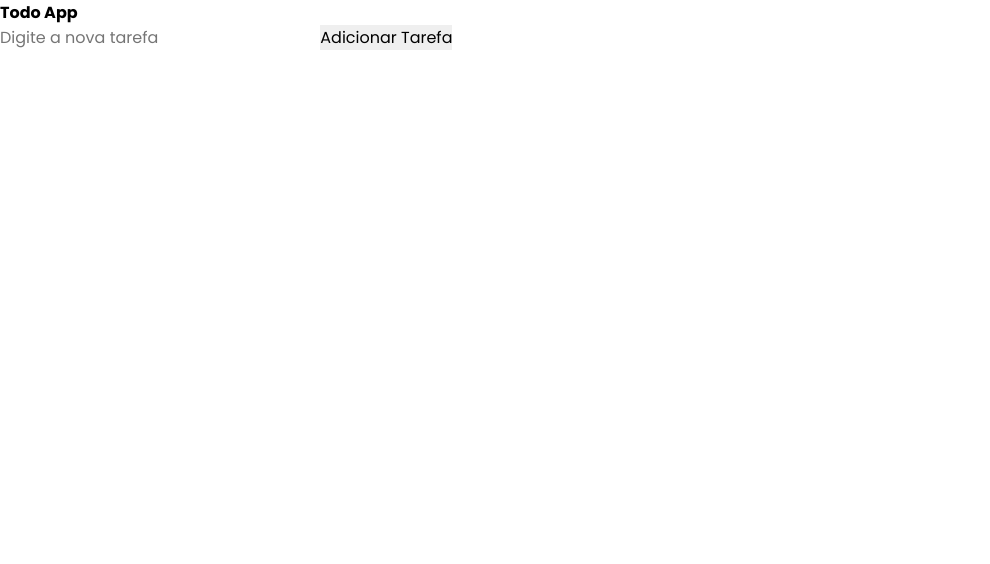
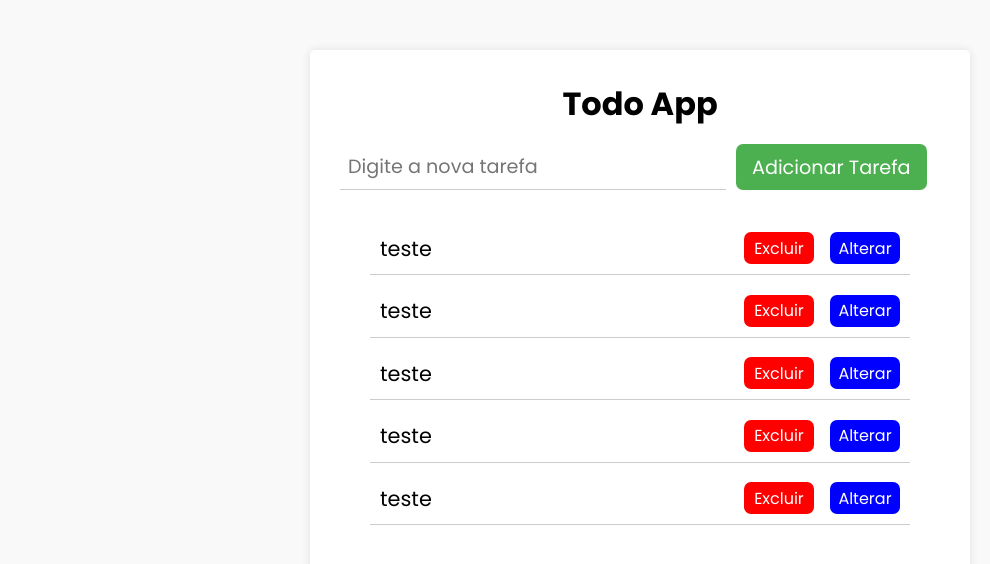
Before and after one commit to gtretow/legendary-broccoli, a plain HTML site: page front-end/pages/todoApp.html in a window 1280 px wide. Shown: the whole page, without its empty margins (0-990 px from the left). Drawn offline with Linux system fonts and the light colour scheme.

Commit message:
css for app

```diff
--- a/front-end/pages/todoApp.html
+++ b/front-end/pages/todoApp.html
@@ -14,10 +14,12 @@
 
     <!-- styles -->
     <link rel="stylesheet" href="../src/css/todoApp.css" />
+    <link rel="stylesheet" href="../src/css/reset.css" />
 
     <title>Todo App</title>
   </head>
   <body>
+    <div class="container">
       <h1 class="todo-app__title">Todo App</h1>
 
       <!-- Formulário para adicionar nova tarefa -->
@@ -37,7 +39,43 @@
       <!-- Lista de tarefas -->
       <ul class="todo-app__list" id="taskList">
         <!-- As tarefas serão inseridas aqui -->
+        <div class="todo-app__list--taskContainer">
+          <li>teste</li>
+          <div class="todo-app__list--buttonContainer">
+            <button class="btn todo-app__list--deleteButton">Excluir</button>
+            <button class="btn todo-app__list--updateButton">Alterar</button>
+          </div>
+        </div>
+        <div class="todo-app__list--taskContainer">
+          <li>teste</li>
+          <div class="todo-app__list--buttonContainer">
+            <button class="btn todo-app__list--deleteButton">Excluir</button>
+            <button class="btn todo-app__list--updateButton">Alterar</button>
+          </div>
+        </div>
+        <div class="todo-app__list--taskContainer">
+          <li>teste</li>
+          <div class="todo-app__list--buttonContainer">
+            <button class="btn todo-app__list--deleteButton">Excluir</button>
+            <button class="btn todo-app__list--updateButton">Alterar</button>
+          </div>
+        </div>
+        <div class="todo-app__list--taskContainer">
+          <li>teste</li>
+          <div class="todo-app__list--buttonContainer">
+            <button class="btn todo-app__list--deleteButton">Excluir</button>
+            <button class="btn todo-app__list--updateButton">Alterar</button>
+          </div>
+        </div>
+        <div class="todo-app__list--taskContainer">
+          <li>teste</li>
+          <div class="todo-app__list--buttonContainer">
+            <button class="btn todo-app__list--deleteButton">Excluir</button>
+            <button class="btn todo-app__list--updateButton">Alterar</button>
+          </div>
+        </div>
       </ul>
+    </div>
 
     <script src="../src/js/todoApp.js"></script>
   </body>
--- a/front-end/src/css/main.css
+++ b/front-end/src/css/main.css
@@ -1,19 +1,5 @@
-body {
-  background-color: #f9f9f9;
-}
-
 .container {
-  display: flex;
-  align-items: center;
   justify-content: center;
-  flex-direction: column;
-  height: 100vh;
-  width: 600px;
-  margin: 50px auto;
-  background: #fff;
-  padding: 30px;
-  border-radius: 5px;
-  box-shadow: 0 0 10px rgba(0, 0, 0, 0.1);
 }
 
 h1,
--- a/front-end/src/css/reset.css
+++ b/front-end/src/css/reset.css
@@ -7,3 +7,20 @@
   font-size: 16px;
   text-decoration: none;
 }
+
+body {
+  background-color: #f9f9f9;
+}
+
+.container {
+  display: flex;
+  align-items: center;
+  flex-direction: column;
+  height: 100vh;
+  width: 600px;
+  margin: 50px auto;
+  background: #fff;
+  padding: 30px;
+  border-radius: 5px;
+  box-shadow: 0 0 10px rgba(0, 0, 0, 0.1);
+}
--- a/front-end/src/css/todoApp.css
+++ b/front-end/src/css/todoApp.css
@@ -1 +1,75 @@
-@import url("reset.css");
+.todo-app__title {
+  font-size: 2rem;
+  width: 100%;
+  text-align: center;
+}
+
+.todo-app__form {
+  display: flex;
+  width: 100%;
+}
+
+.todo-app__button {
+  font-size: 1.2rem;
+  margin-top: 1rem;
+  padding: 0.5rem 1rem;
+  background-color: #4caf50;
+  color: white;
+  border: none;
+  cursor: pointer;
+  border-radius: 7px;
+}
+
+.todo-app__input {
+  font-size: 1.2rem;
+  padding: 0.5rem;
+  margin-top: 1rem;
+  border: none;
+  border-bottom: 1px solid #ccc;
+  outline: none;
+  margin-right: 10px;
+}
+
+.todo-app__list {
+  margin-top: 2rem;
+  width: 90%;
+}
+
+.todo-app__list li {
+  font-size: 1.3rem;
+}
+
+.todo-app__list--taskContainer {
+  display: flex;
+  justify-content: space-between;
+  align-items: center;
+  padding: 10px;
+  border-bottom: 1px solid #ccc;
+  margin-bottom: .6rem;
+}
+
+.todo-app__list--buttonContainer {
+  width: 30%;
+  height: 100%;
+  display: flex;
+  gap: 1rem;
+}
+
+.btn {
+  font-size: 1rem;
+  height: 2rem;
+  width: 5rem;
+  border-radius: 7px;
+  color: #fff;
+  border: none;
+  cursor: pointer;
+  outline: none;
+}
+
+.todo-app__list--deleteButton {
+  background-color: red;
+}
+
+.todo-app__list--updateButton {
+  background-color: blue;
+}
```
Lines whose indentation alone changed are shown as unchanged.
